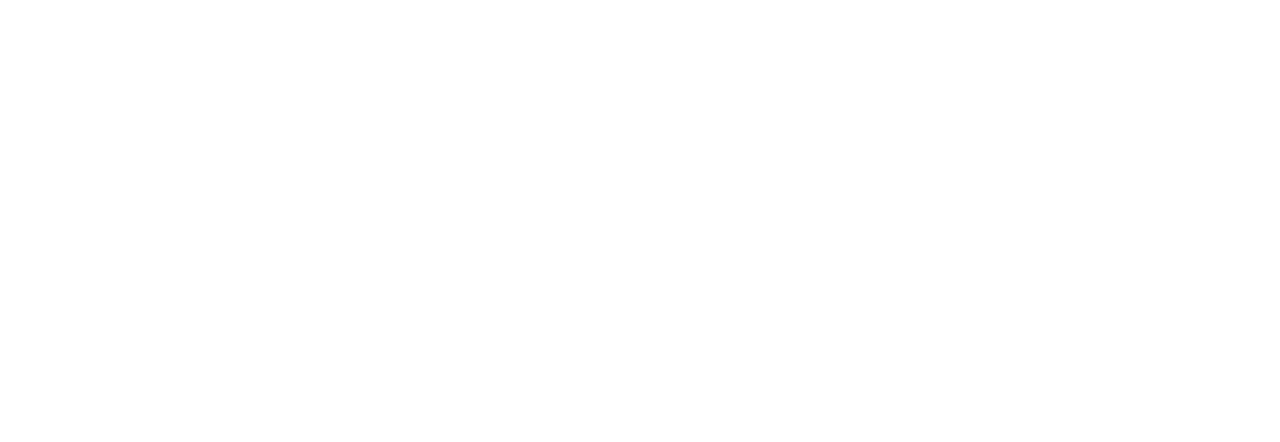
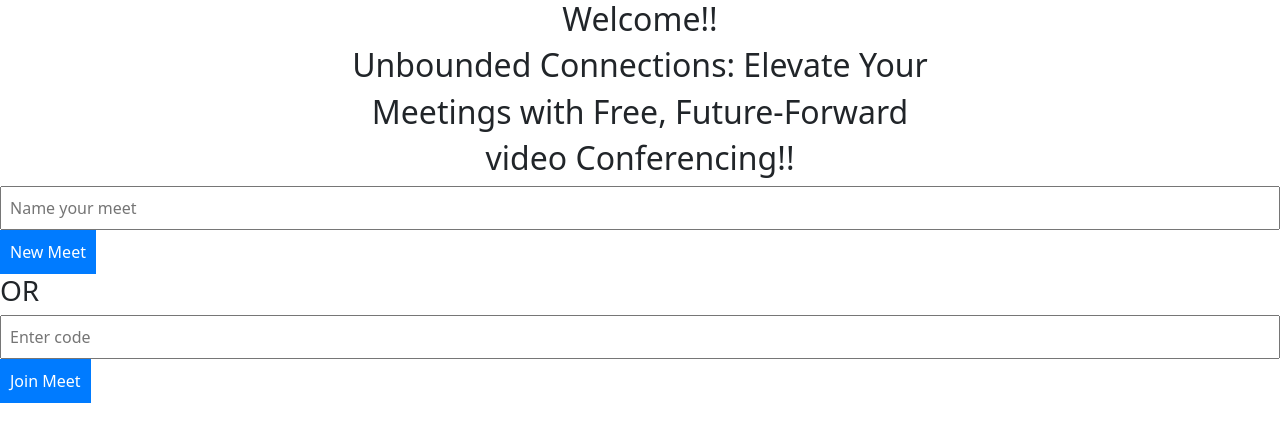
Before and after one commit to amitkr04/ECHOMEET, a React (Vite) app in the folder frontend/: page /dashboard in a window 1280 px wide. Before the commit this address had no page. Shown: the top 442 px of the page. Built offline with nearby package versions, Linux system fonts and the light colour scheme.

Commit message:
stage one of meet dashboard

```diff
--- a/frontend/src/App.jsx
+++ b/frontend/src/App.jsx
@@ -5,6 +5,7 @@
 import Layout from "./Components/Layouts/Layout";
 import Register from "./Components/Pages/Register";
 import Login from "./Components/Pages/Login";
+import Meet from "./Components/Pages/Meet";
 
 function App() {
   return (
@@ -14,6 +15,7 @@
         <Route path="/About" element={<About />} />
         <Route path="/join-now" element={<Register />} />
         <Route path="/login" element={<Login />} />
+        <Route path="/dashboard" element={<Meet />} />
       </Routes>
     </>
   );
--- a/frontend/src/Components/Pages/Login.jsx
+++ b/frontend/src/Components/Pages/Login.jsx
@@ -22,7 +22,6 @@
   };
   return (
     <div className={css.loginContainer}>
-      <h1>Amit Kumar</h1>
       <h2>Login</h2>
       <form className={css.form} onSubmit={handleSubmit}>
         <label>
--- /dev/null
+++ b/frontend/src/Components/Pages/Meet.jsx
@@ -0,0 +1,26 @@
+import React from "react";
+
+const Meet = () => {
+  return (
+    <>
+      <div>
+        <h2>Welcome!!</h2>
+        <h2>Unbounded Connections: Elevate Your</h2>
+        <h2>Meetings with Free, Future-Forward</h2>
+        <h2>video Conferencing!!</h2>
+
+        <div>
+          <input type="text" placeholder="Name your meet"></input>
+          <button>New Meet</button>
+        </div>
+        <h3>OR</h3>
+        <div>
+          <input type="Number" placeholder="Enter code"></input>
+          <button>Join Meet</button>
+        </div>
+      </div>
+    </>
+  );
+};
+
+export default Meet;
```
Also changed, not shown: frontend/src/Styles/Meet.module.css (added).
